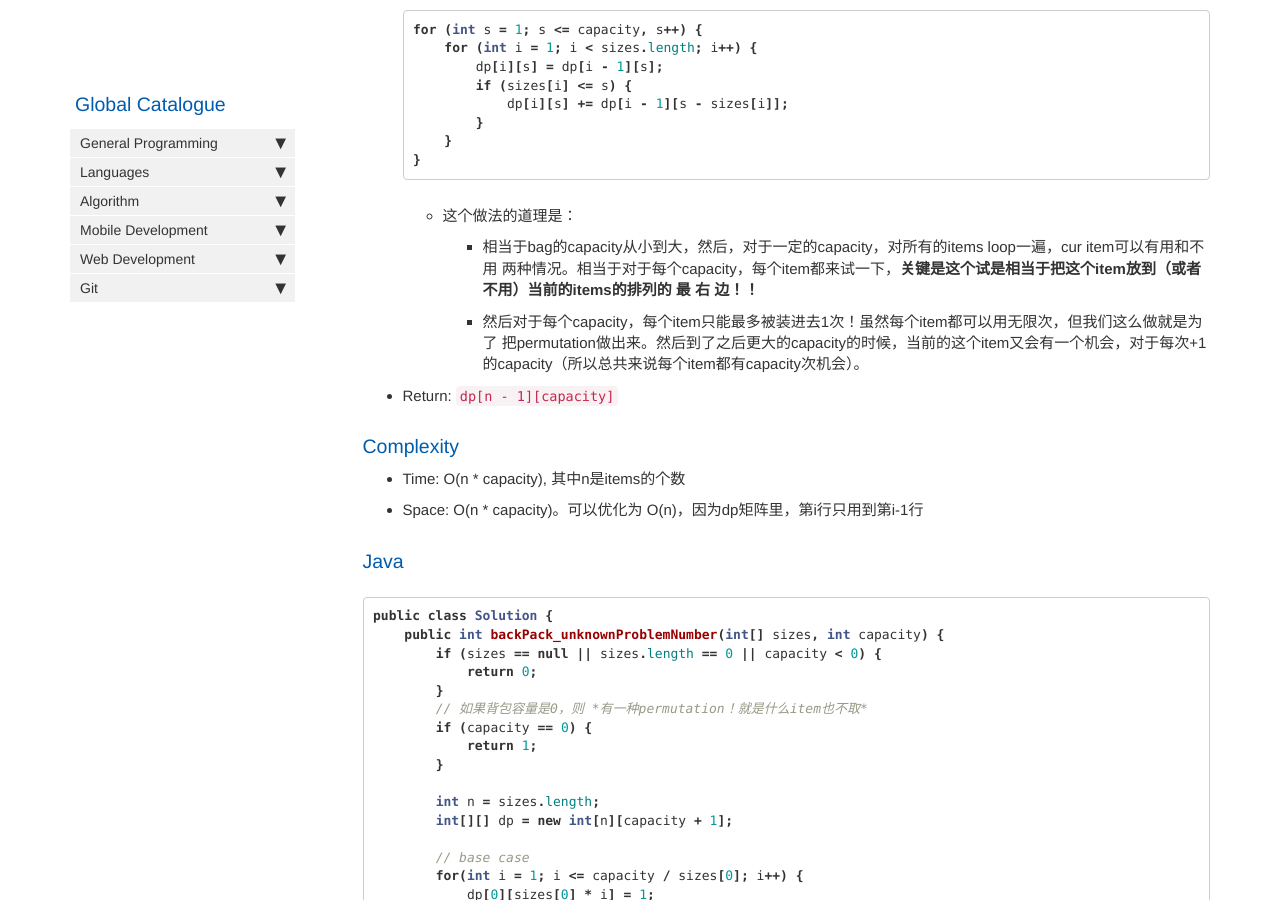
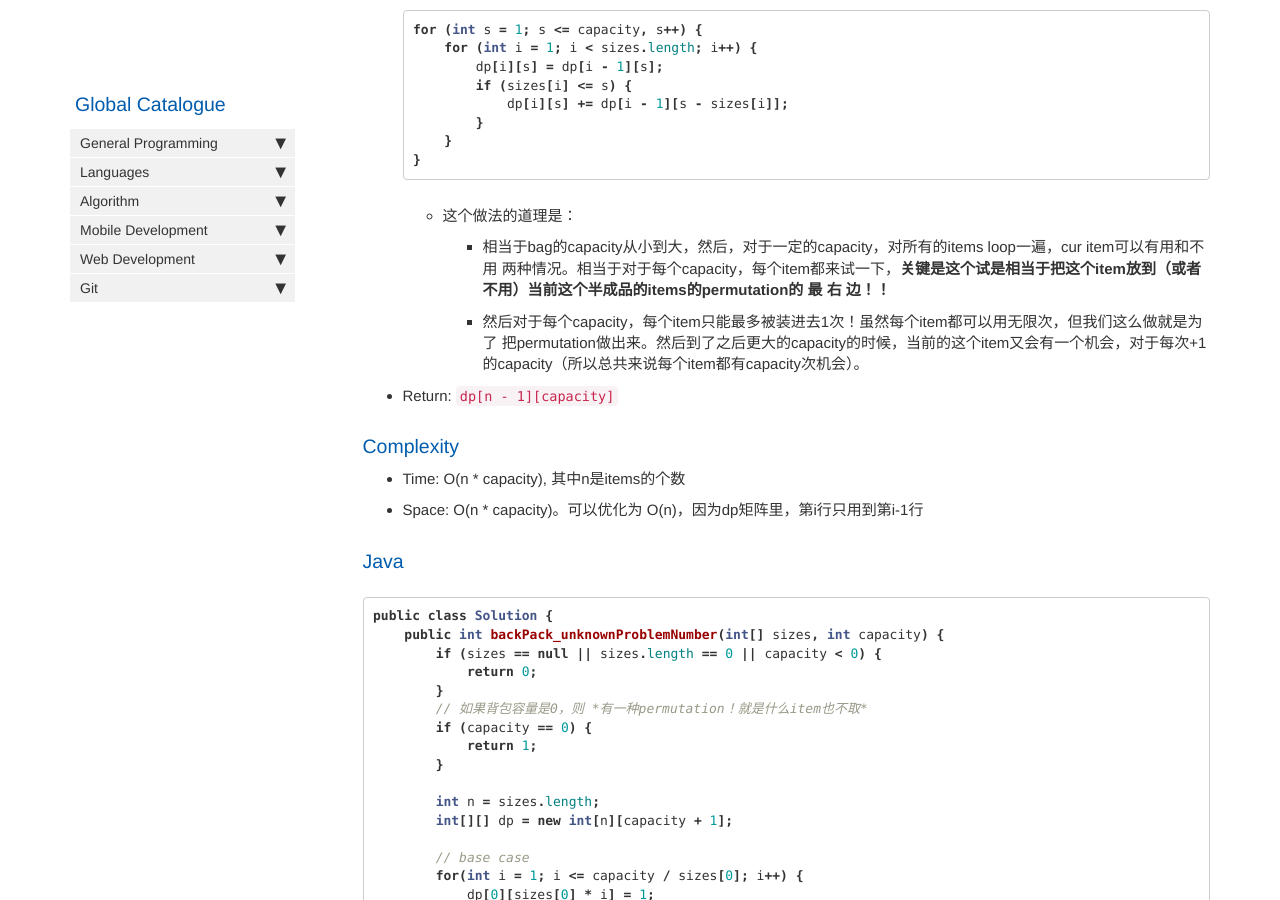
Before and after one commit to HungryOrc/hungryorc.github.io, a Jekyll site: the page built from pages/algorithm/algorithm_backpack_unlimited_2Attr_exactFill_returnNumOfPermutation.md, in a window 1280 px wide and 900 px high, scrolled down 851 px. Built offline with Jekyll 4.4.1, drawn with Linux system fonts in a browser that asks for light colours; nearby versions of some CDN libraries; comment, search, counter and statistics services are not loaded.

Commit message:
Update algorithm_backpack_unlimited_2Attr_exactFill_returnNumOfPermutation.md

````diff
--- a/pages/algorithm/algorithm_backpack_unlimited_2Attr_exactFill_returnNumOfPermutation.md
+++ b/pages/algorithm/algorithm_backpack_unlimited_2Attr_exactFill_returnNumOfPermutation.md
@@ -38,7 +38,7 @@ toc: false
   }
   ```
   * 这个做法的道理是：
-    * 相当于bag的capacity从小到大，然后，对于一定的capacity，对所有的items loop一遍，cur item可以有用和不用 两种情况。相当于对于每个capacity，每个item都来试一下，**关键是这个试是相当于把这个item放到（或者不用）当前的items的排列的   最   右   边！！**
+    * 相当于bag的capacity从小到大，然后，对于一定的capacity，对所有的items loop一遍，cur item可以有用和不用 两种情况。相当于对于每个capacity，每个item都来试一下，**关键是这个试是相当于把这个item放到（或者不用）当前这个半成品的items的permutation的   最   右   边！！**
     * 然后对于每个capacity，每个item只能最多被装进去1次！虽然每个item都可以用无限次，但我们这么做就是为了 把permutation做出来。然后到了之后更大的capacity的时候，当前的这个item又会有一个机会，对于每次+1的capacity（所以总共来说每个item都有capacity次机会）。
 * Return: `dp[n - 1][capacity]`
 
````
